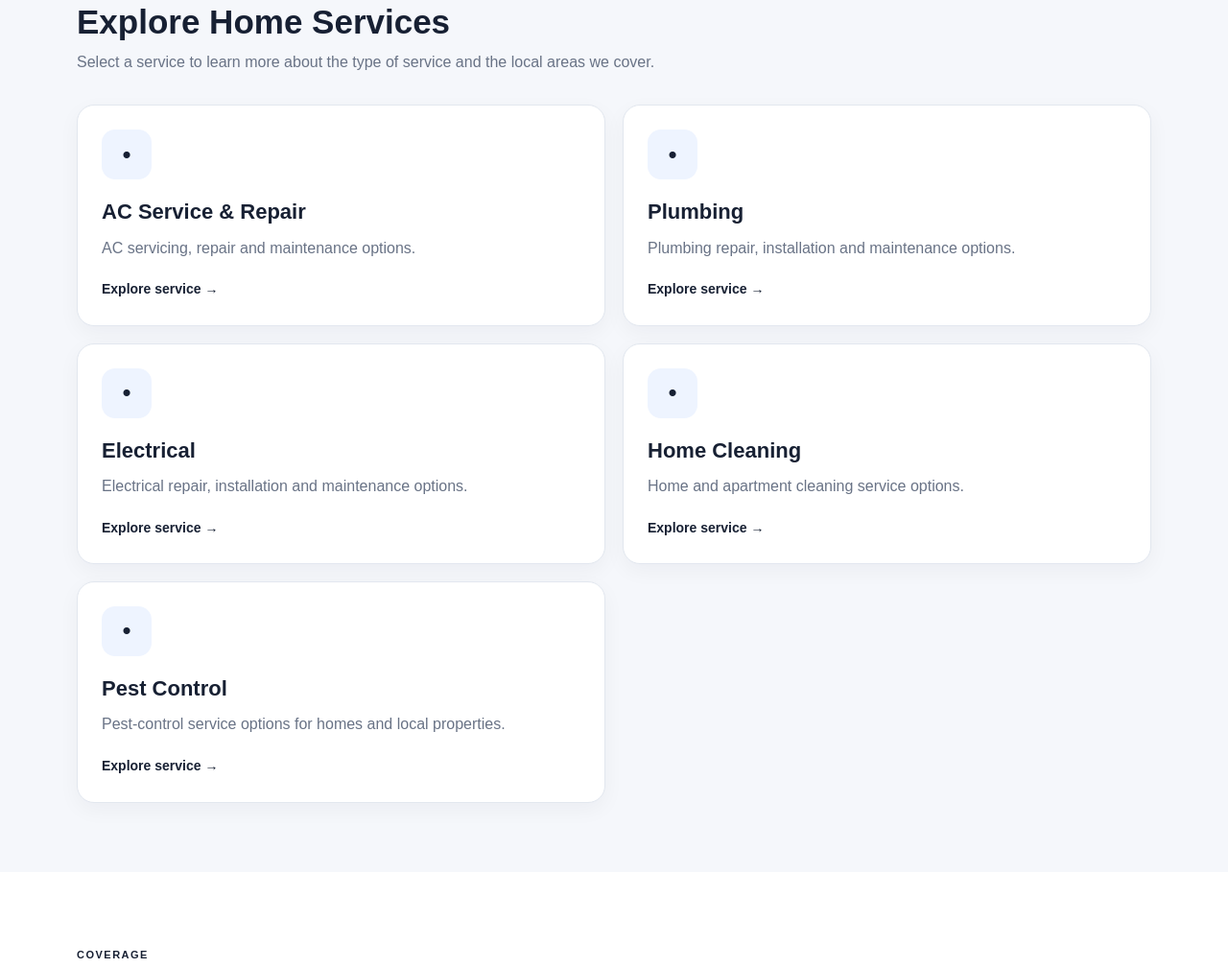
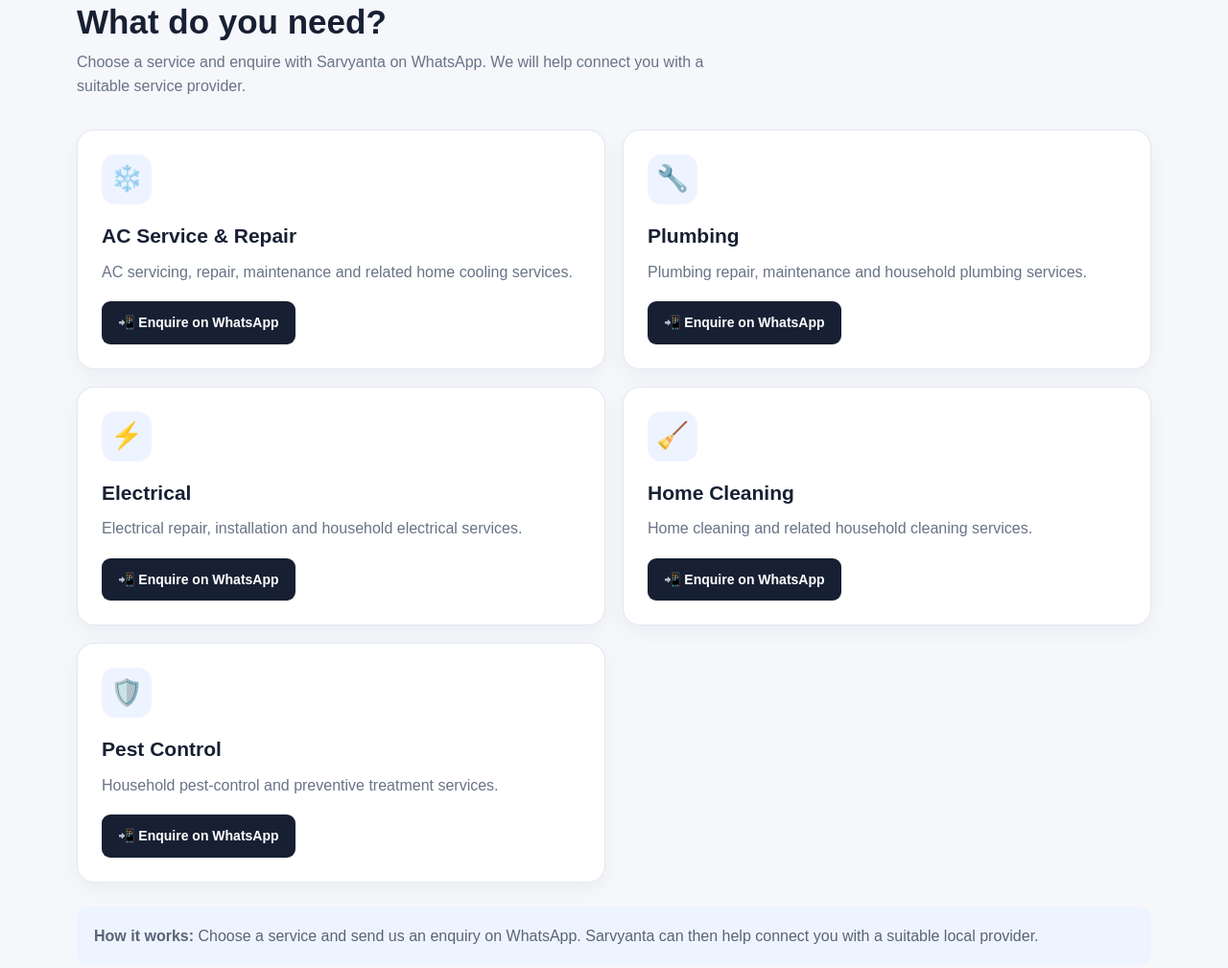
Before and after one commit to Sarvyanta/Sarvyanta-local, a plain HTML site: page home-sevices/index.html in a window 1280 px wide. Shown: the part 540-1549 px from the top of the page at 96% size. Drawn offline with Linux system fonts and the light colour scheme.

Commit message:
Update index.html

```diff
--- a/home-sevices/index.html
+++ b/home-sevices/index.html
@@ -3,136 +3,331 @@
 <head>
 <meta charset="UTF-8">
 <meta name="viewport" content="width=device-width, initial-scale=1.0">
+
 <title>Home Services | Sarvyanta Local</title>
+
 <meta name="description" content="Explore AC service, plumbing, electrical, cleaning and pest-control options around Gandimaisamma, Bowrampet, Pragathi Nagar, Mallampet and Bachupally.">
+
 <meta name="robots" content="index,follow">
+
 <link rel="canonical" href="https://local.sarvyanta.com/home-services/">
+
 <link rel="icon" href="data:,">
 
-<!-- Google tag (gtag.js) -->
 <script async src="https://www.googletagmanager.com/gtag/js?id=G-987ESMD68T"></script>
+
 <script>
 window.dataLayer = window.dataLayer || [];
-  function gtag(){dataLayer.push(arguments);}
+
+function gtag(){
+  dataLayer.push(arguments);
+}
+
 gtag('js', new Date());
 gtag('config', 'G-987ESMD68T');
 </script>
 
 <script type="application/ld+json">
 {
-  "@context": "https://schema.org",
-  "@type": "WebPage",
-  "name": "Home Services | Sarvyanta Local",
-  "url": "https://local.sarvyanta.com/home-services/",
-  "description": "Explore AC service, plumbing, electrical, cleaning and pest-control options around Gandimaisamma, Bowrampet, Pragathi Nagar, Mallampet and Bachupally."
+  "@context":"https://schema.org",
+  "@type":"WebPage",
+  "name":"Home Services | Sarvyanta Local",
+  "url":"https://local.sarvyanta.com/home-services/",
+  "description":"Explore home services around Gandimaisamma, Bowrampet, Pragathi Nagar, Mallampet and Bachupally."
 }
 </script>
+
 <link rel="stylesheet" href="style.css">
 </head>
+
 <body data-page-type="category" data-category="home-services">
-<header class="header"><div class="container nav">
+
+<header class="header">
+<div class="container nav">
+
 <a class="logo" href="/">Sarvyanta Local</a>
+
 <a class="nav-link" href="/">Home</a>
-</div></header>
+
+</div>
+</header>
 
 <main>
+
 <div class="container breadcrumb">
-<a href="/">Sarvyanta Local</a> &nbsp;›&nbsp; Home Services
+<a href="/">Sarvyanta Local</a>
+&nbsp;›&nbsp;
+Home Services
 </div>
 
 <section class="hero">
+
 <div class="container">
+
 <span class="eyebrow">Sarvyanta Local • Home Services</span>
-<h1>Home Services around you.</h1>
-<p class="hero-text">Explore AC service, plumbing, electrical, cleaning and pest-control options around Gandimaisamma, Bowrampet, Pragathi Nagar, Mallampet and Bachupally.</p>
+
+<h1>Home services around you.</h1>
+
+<p class="hero-text">
+Explore AC service, plumbing, electrical, cleaning and pest-control options around Gandimaisamma, Bowrampet, Pragathi Nagar, Mallampet and Bachupally.
+</p>
+
 </div>
+
 </section>
 
 <section class="section">
+
 <div class="container">
+
 <div class="section-heading">
+
 <span class="eyebrow">Services</span>
-<h2>Explore Home Services</h2>
-<p>Select a service to learn more about the type of service and the local areas we cover.</p>
+
+<h2>What do you need?</h2>
+
+<p>
+Choose a service and enquire with Sarvyanta on WhatsApp. We will help connect you with a suitable service provider.
+</p>
+
 </div>
 
-<div class="category-grid">
+<div class="service-grid">
 
-<div class="card" data-track="select_service" data-category="home-services" data-service="ac-service">
-<div class="icon">•</div>
+<div class="service-card"
+data-track="select_service"
+data-category="home-services"
+data-service="ac-service">
+
+<div class="service-icon">❄️</div>
+
 <h3>AC Service & Repair</h3>
-<p>AC servicing, repair and maintenance options.</p>
-<span class="card-link">Explore service →</span>
+
+<p>
+AC servicing, repair, maintenance and related home cooling services.
+</p>
+
+<a class="whatsapp-button"
+href="https://wa.me/917386406514?text=Hi%20Sarvyanta%2C%20I%20am%20interested%20in%20AC%20Service%20%26%20Repair.%20Please%20help%20me%20find%20a%20suitable%20service%20provider."
+target="_blank"
+rel="noopener"
+data-track="whatsapp_enquiry"
+data-category="home-services"
+data-service="AC Service & Repair">
+
+📲 Enquire on WhatsApp
+</a>
+
 </div>
 
-<div class="card" data-track="select_service" data-category="home-services" data-service="plumbing">
-<div class="icon">•</div>
+
+<div class="service-card"
+data-track="select_service"
+data-category="home-services"
+data-service="plumbing">
+
+<div class="service-icon">🔧</div>
+
 <h3>Plumbing</h3>
-<p>Plumbing repair, installation and maintenance options.</p>
-<span class="card-link">Explore service →</span>
+
+<p>
+Plumbing repair, maintenance and household plumbing services.
+</p>
+
+<a class="whatsapp-button"
+href="https://wa.me/917386406514?text=Hi%20Sarvyanta%2C%20I%20am%20interested%20in%20Plumbing.%20Please%20help%20me%20find%20a%20suitable%20service%20provider."
+target="_blank"
+rel="noopener"
+data-track="whatsapp_enquiry"
+data-category="home-services"
+data-service="Plumbing">
+
+📲 Enquire on WhatsApp
+</a>
+
 </div>
 
-<div class="card" data-track="select_service" data-category="home-services" data-service="electrical">
-<div class="icon">•</div>
+
+<div class="service-card"
+data-track="select_service"
+data-category="home-services"
+data-service="electrical">
+
+<div class="service-icon">⚡</div>
+
 <h3>Electrical</h3>
-<p>Electrical repair, installation and maintenance options.</p>
-<span class="card-link">Explore service →</span>
+
+<p>
+Electrical repair, installation and household electrical services.
+</p>
+
+<a class="whatsapp-button"
+href="https://wa.me/917386406514?text=Hi%20Sarvyanta%2C%20I%20am%20interested%20in%20Electrical%20services.%20Please%20help%20me%20find%20a%20suitable%20service%20provider."
+target="_blank"
+rel="noopener"
+data-track="whatsapp_enquiry"
+data-category="home-services"
+data-service="Electrical">
+
+📲 Enquire on WhatsApp
+</a>
+
 </div>
 
-<div class="card" data-track="select_service" data-category="home-services" data-service="cleaning">
-<div class="icon">•</div>
+
+<div class="service-card"
+data-track="select_service"
+data-category="home-services"
+data-service="cleaning">
+
+<div class="service-icon">🧹</div>
+
 <h3>Home Cleaning</h3>
-<p>Home and apartment cleaning service options.</p>
-<span class="card-link">Explore service →</span>
+
+<p>
+Home cleaning and related household cleaning services.
+</p>
+
+<a class="whatsapp-button"
+href="https://wa.me/917386406514?text=Hi%20Sarvyanta%2C%20I%20am%20interested%20in%20Home%20Cleaning.%20Please%20help%20me%20find%20a%20suitable%20service%20provider."
+target="_blank"
+rel="noopener"
+data-track="whatsapp_enquiry"
+data-category="home-services"
+data-service="Home Cleaning">
+
+📲 Enquire on WhatsApp
+</a>
+
 </div>
 
-<div class="card" data-track="select_service" data-category="home-services" data-service="pest-control">
-<div class="icon">•</div>
+
+<div class="service-card"
+data-track="select_service"
+data-category="home-services"
+data-service="pest-control">
+
+<div class="service-icon">🛡️</div>
+
 <h3>Pest Control</h3>
-<p>Pest-control service options for homes and local properties.</p>
-<span class="card-link">Explore service →</span>
+
+<p>
+Household pest-control and preventive treatment services.
+</p>
+
+<a class="whatsapp-button"
+href="https://wa.me/917386406514?text=Hi%20Sarvyanta%2C%20I%20am%20interested%20in%20Pest%20Control.%20Please%20help%20me%20find%20a%20suitable%20service%20provider."
+target="_blank"
+rel="noopener"
+data-track="whatsapp_enquiry"
+data-category="home-services"
+data-service="Pest Control">
+
+📲 Enquire on WhatsApp
+</a>
+
 </div>
 
 </div>
+
+<div class="service-note">
+<strong>How it works:</strong>
+Choose a service and send us an enquiry on WhatsApp. Sarvyanta can then help connect you with a suitable local provider.
 </div>
+
+</div>
+
 </section>
 
+
 <section class="section" style="background:#fff">
+
 <div class="container">
+
 <div class="section-heading">
+
 <span class="eyebrow">Coverage</span>
+
 <h2>Areas we are starting with</h2>
+
 <p>These are the initial localities for Sarvyanta Local.</p>
+
 </div>
+
 <div class="location-list">
-<span class="location-pill" data-track="select_locality" data-locality="Gandimaisamma">Gandimaisamma</span><span class="location-pill" data-track="select_locality" data-locality="Bowrampet">Bowrampet</span><span class="location-pill" data-track="select_locality" data-locality="Pragathi Nagar">Pragathi Nagar</span><span class="location-pill" data-track="select_locality" data-locality="Mallampet">Mallampet</span><span class="location-pill" data-track="select_locality" data-locality="Bachupally">Bachupally</span>
+
+<span class="location-pill">Gandimaisamma</span>
+
+<span class="location-pill">Bowrampet</span>
+
+<span class="location-pill">Pragathi Nagar</span>
+
+<span class="location-pill">Mallampet</span>
+
+<span class="location-pill">Bachupally</span>
+
 </div>
+
 <div class="note">
-Provider listings will be added only when useful, relevant information is available. This page is currently a service-discovery starting point rather than a claim that every service is available in every locality.
+Provider listings will be added as useful and relevant information becomes available. This page is currently a service-discovery starting point rather than a claim that every service is available in every locality.
 </div>
+
 </div>
+
 </section>
 
+
 <section class="cta">
+
 <div class="container">
-<h2>Looking for a local service?</h2>
-<p>Return to the main page to explore another category.</p>
-<a class="button" href="/" data-track="home_click">Back to Sarvyanta Local</a>
+
+<h2>Need a home service?</h2>
+
+<p>
+Tell Sarvyanta what you are looking for and we will try to help you find a suitable local service provider.
+</p>
+
+<a class="whatsapp-button"
+href="https://wa.me/917386406514?text=Hi%20Sarvyanta%2C%20I%20am%20looking%20for%20a%20home%20service.%20Please%20help%20me%20find%20a%20suitable%20service%20provider."
+target="_blank"
+rel="noopener"
+data-track="whatsapp_enquiry"
+data-category="home-services"
+data-service="General Home Service">
+
+📲 Enquire on WhatsApp
+</a>
+
 </div>
+
 </section>
+
 </main>
+
 <footer>
+
 <div class="container footer">
+
 <div>
 <strong>Sarvyanta Local</strong>
 <p>Building an Intelligent World</p>
 </div>
+
 <div>
-      <p>Gandimaisamma • Bowrampet • Pragathi Nagar • Mallampet • Bachupally</p>
+<p>
+Gandimaisamma • Bowrampet • Pragathi Nagar • Mallampet • Bachupally
+</p>
 </div>
+
 </div>
-  <div class="copyright">© 2026 Sarvyanta. All rights reserved.</div>
+
+<div class="copyright">
+© 2026 Sarvyanta. All rights reserved.
+</div>
+
 </footer>
+
 <script src="script.js"></script>
+
 </body>
 </html>
```
Lines whose indentation alone changed are shown as unchanged.
